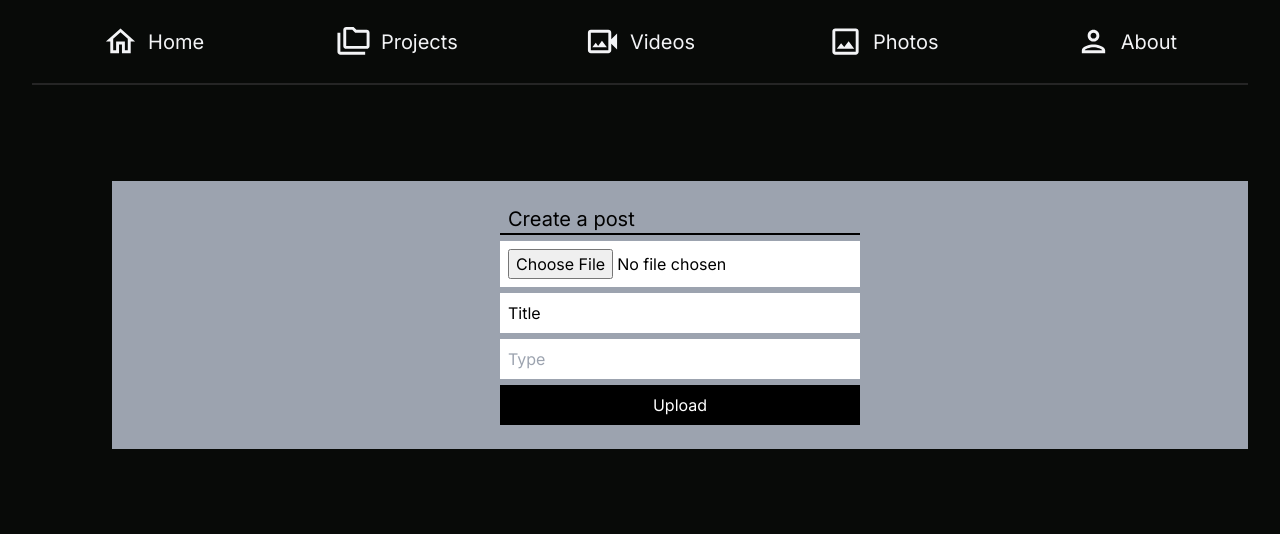
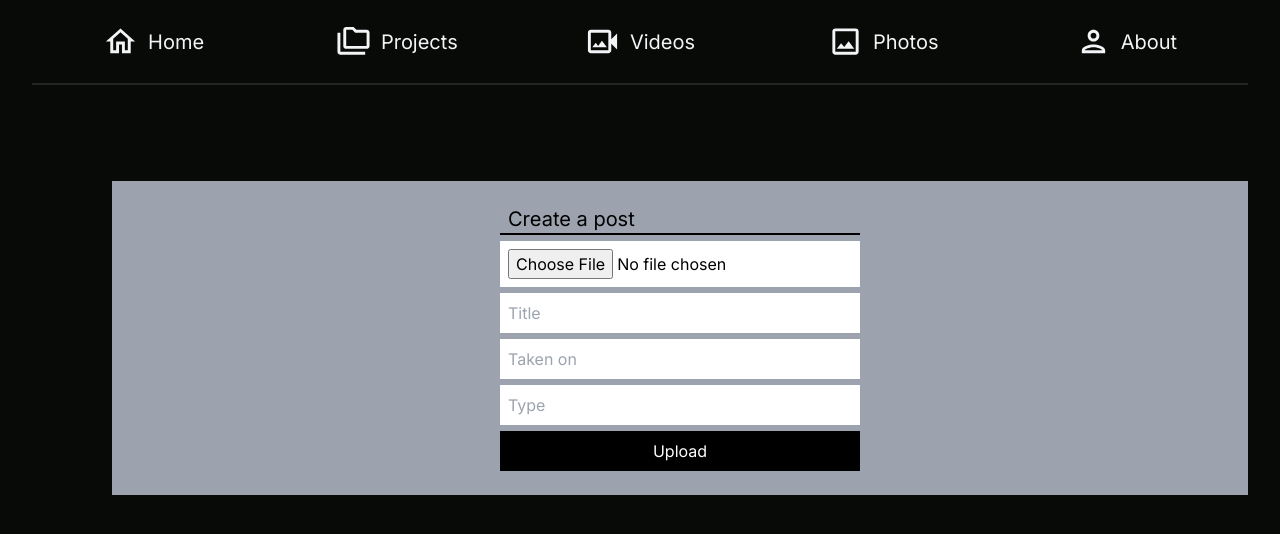
Before and after one commit to efremporter/portfolio_project, a Next.js app: page /add-post in a window 1280 px wide. Shown: the top 534 px of the page. Built offline with nearby package versions, Linux system fonts and the light colour scheme.

Commit message:
Fix form

```diff
--- a/app/add-post/Upload.tsx
+++ b/app/add-post/Upload.tsx
@@ -4,9 +4,9 @@ import React, { BaseSyntheticEvent, useState } from "react"
 export default function Upload() {
 
   const [file, setFile] = useState<File | null>(null)
-  const [title, setTitle] = useState('Title')
+  const [title, setTitle] = useState('')
   const [type, setType] = useState('')
-  const [takenOn, setTakenOn] = useState('testDate')
+  const [takenOn, setTakenOn] = useState('')
   const [uploading, setUploading] = useState(false)
 
   const handleFileChange = (e: BaseSyntheticEvent) => {
@@ -44,6 +44,8 @@ export default function Upload() {
         <input type='file' className="bg-white p-2" onChange={handleFileChange} />
         <input type="text" placeholder="Title" className="pl-2 py-2"
           value={title} onChange={e => setTitle(e.target.value)} />
+        <input type="text" placeholder="Taken on" className="pl-2 py-2"
+          value={takenOn} onChange={e => setTakenOn(e.target.value)} />
         <input type="text" placeholder="Type" className="pl-2 py-2"
           value={type} onChange={e => setType(e.target.value)} />
         <button type="submit" className="bg-black text-white p-2">
--- a/package.json
+++ b/package.json
@@ -29,7 +29,7 @@
     "eslint": "^8",
     "eslint-config-next": "14.2.3",
     "postcss": "^8",
-    "prisma": "^5.13.0",
+    "prisma": "^5.14.0",
     "tailwindcss": "^3.4.1",
     "typescript": "^5"
   }
```
Also changed, not shown: 1 other file (tests, documents, lock files or other folders).
